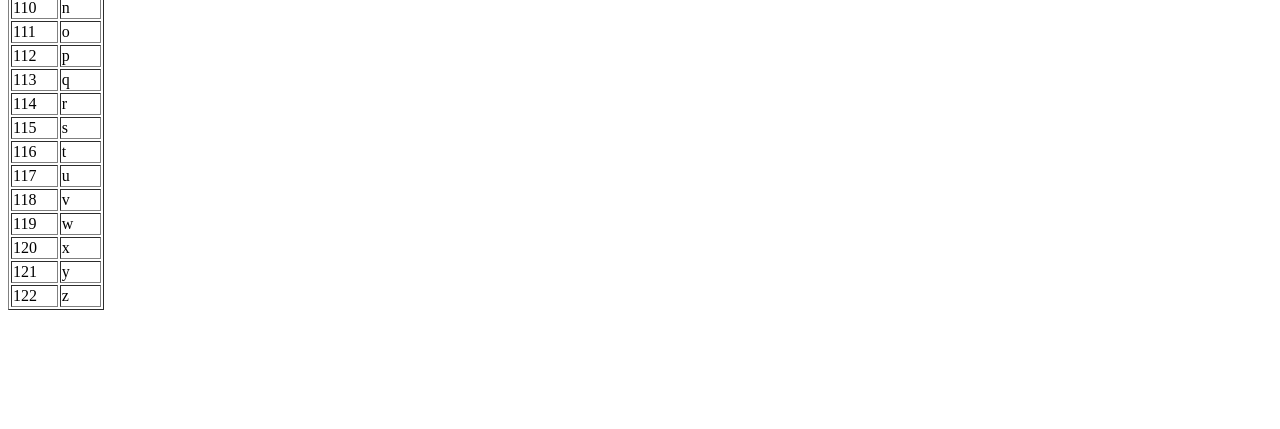
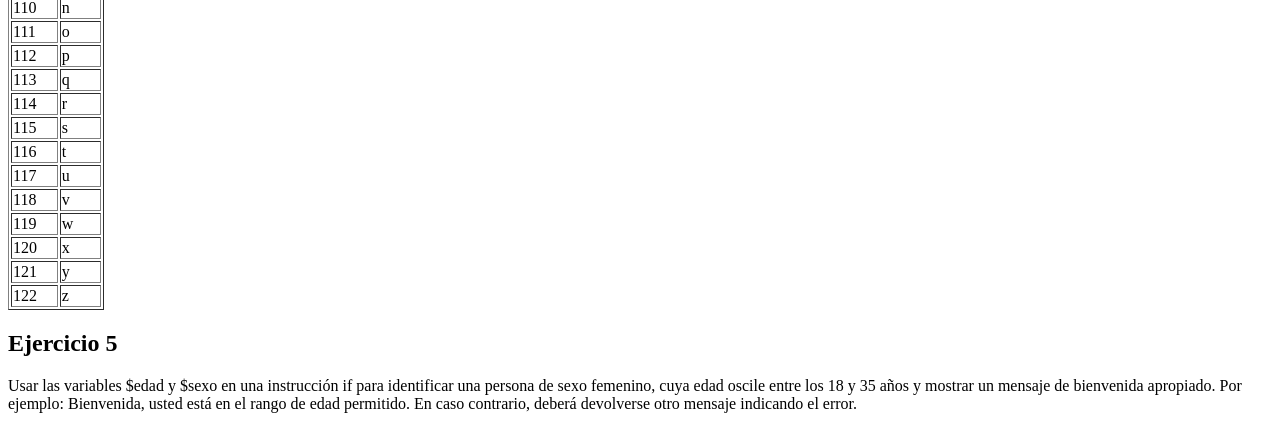
Before and after one commit to NeoFG/tecweb, a PHP site: page / in a window 1280 px wide. Shown: the part 948-1377 px from the top of the page. Before the commit the page ends 1258 px from the top, so only its background shows below. Run offline with PHP 8.4, Linux system fonts and the light colour scheme.

Commit message:
Ejercicio 5 completo variables  y  en una instrucción if,

```diff
--- a/practicas/p04/index.php
+++ b/practicas/p04/index.php
@@ -106,5 +106,37 @@
         echo '</table>';
     ?>
 
+    <h2>Ejercicio 5</h2>
+    <p>Usar las variables $edad y $sexo en una instrucción if para identificar una persona de sexo femenino, cuya edad oscile entre los 18 y 35 años y mostrar un mensaje de bienvenida apropiado. Por ejemplo: Bienvenida, usted está en el rango de edad permitido. En caso contrario, deberá devolverse otro mensaje indicando el error.</p>
+
+    <?php
+        if ($_SERVER["REQUEST_METHOD"] === "POST") {
+            // Obtener los valores de edad y sexo del formulario
+            $edad = $_POST["edad"];
+            $sexo = $_POST["sexo"];
+
+            // Declaro mi condicion para validar las edades
+            if ($sexo === "femenino" && $edad >= 18 && $edad <= 35) {
+                $mensaje = "Bienvenida, usted está en el rango de edad permitido.";
+            } else {
+                $mensaje = "Lo sentimos, no cumple con los criterios de edad y sexo.";
+            }
+
+            // Generar la respuesta XHTML
+            echo "<!DOCTYPE html>";
+            echo "<html lang='es'>";
+            echo "<head>";
+            echo "<meta charset='UTF-8'>";
+            echo "<title>Respuesta</title>";
+            echo "</head>";
+            echo "<body>";
+            echo "<h1>Respuesta</h1>";
+            echo "<p>$mensaje</p>";
+            echo "</body>";
+            echo "</html>";
+        }
+    ?>
+
+
 </body>
 </html>
```
Also changed, not shown: practicas/p04/formulario.html (added, +22 -0 lines).
